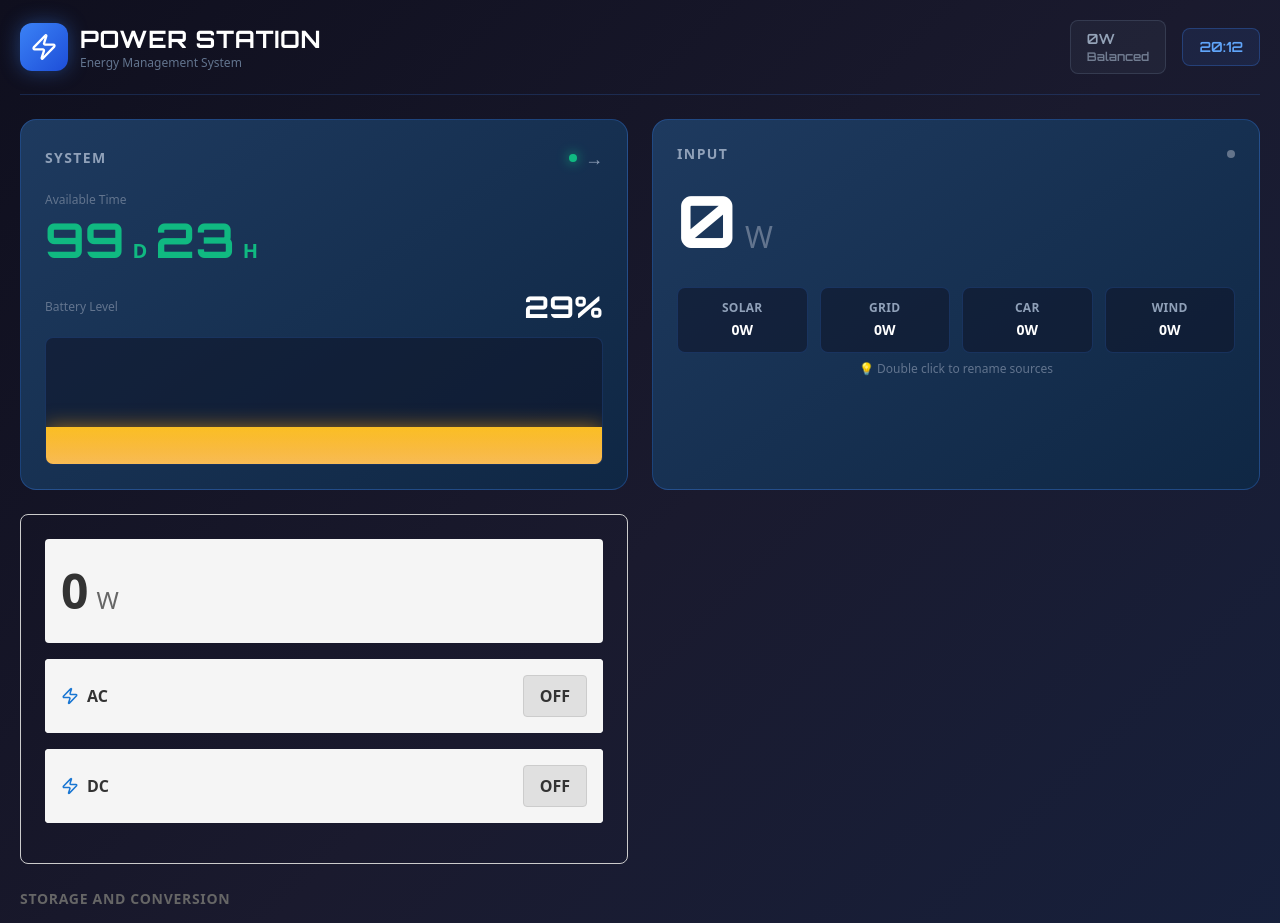
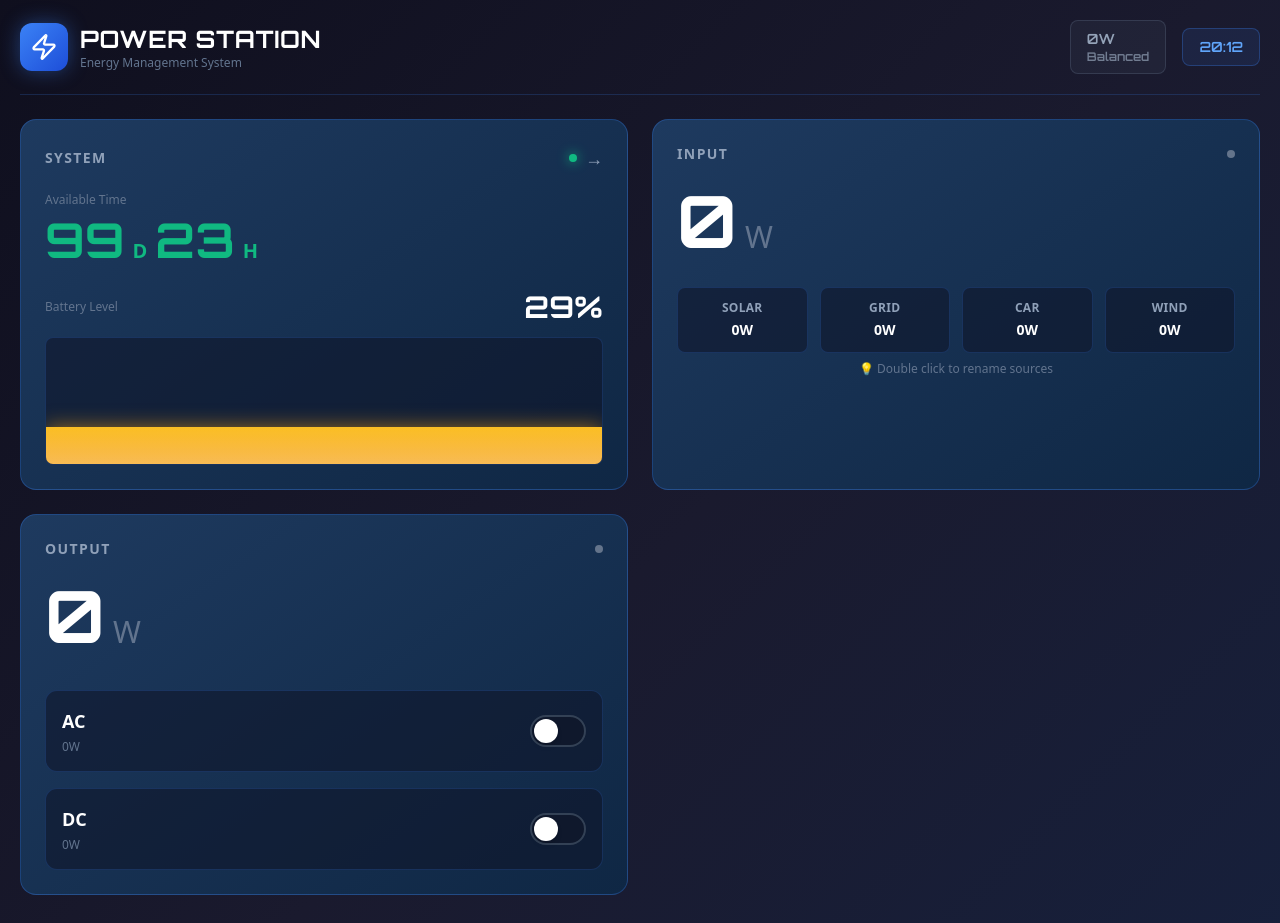
Before and after one commit to VermiNew/energy-monitoring-system, a React (Vite) app: page / in a window 1280 px wide. Shown: the top 923 px of the page. Built offline with nearby package versions, Linux system fonts and the light colour scheme.

Commit message:
style: redesign output section with toggle switches and dark theme

```diff
--- a/src/components/OutputSection.tsx
+++ b/src/components/OutputSection.tsx
@@ -1,5 +1,3 @@
-import { Zap } from 'lucide-react'
-
 interface OutputSectionProps {
   outputPower: number
   acEnabled: boolean
@@ -16,39 +14,80 @@ export function OutputSection({
   onDcToggle
 }: OutputSectionProps) {
   return (
-    <section className="output-section">
-      <div className="power-display">
-        <span className="power-value">{outputPower}</span>
-        <span className="power-unit">W</span>
+    <section className="rounded-2xl p-6 relative overflow-hidden" style={{
+      background: 'linear-gradient(145deg, #1e3a5f 0%, #0f2744 100%)',
+      border: '1px solid rgba(59, 130, 246, 0.3)'
+    }}>
+      <div className="absolute -top-1/2 -right-1/5 w-48 h-48 pointer-events-none" style={{
+        background: 'radial-gradient(circle, rgba(59, 130, 246, 0.15) 0%, transparent 70%)'
+      }} />
+
+      <div className="flex items-center justify-between mb-5 relative z-10">
+        <h2 className="text-sm font-semibold text-slate-400 tracking-widest uppercase m-0">Output</h2>
+        <div className="w-2 h-2 rounded-full" style={{
+          background: (acEnabled || dcEnabled) ? '#10b981' : '#64748b',
+          boxShadow: (acEnabled || dcEnabled) ? '0 0 12px #10b981' : 'none'
+        }} />
       </div>
 
-      <div className="toggle-container">
-        <div className="toggle-item">
-          <div className="toggle-label-with-icon">
-            <Zap size={18} />
-            <span>AC</span>
-          </div>
-          <button
-            className={`toggle-button ${acEnabled ? 'enabled' : ''}`}
-            onClick={onAcToggle}
-          >
-            {acEnabled ? 'ON' : 'OFF'}
-          </button>
+      <div className="mb-8 relative z-10">
+        <div className="flex items-baseline gap-2">
+          <span className="text-7xl font-bold text-white leading-none" style={{fontFamily: '"Orbitron", monospace'}}>
+            {outputPower}
+          </span>
+          <span className="text-3xl text-slate-500 mb-2">W</span>
         </div>
       </div>
 
-      <div className="toggle-container">
-        <div className="toggle-item">
-          <div className="toggle-label-with-icon">
-            <Zap size={18} />
-            <span>DC</span>
+      <div className="flex flex-col gap-4 relative z-10">
+        <div className="flex items-center justify-between rounded-xl p-4" style={{
+          background: 'rgba(15, 23, 42, 0.6)',
+          border: '1px solid rgba(59, 130, 246, 0.2)'
+        }}>
+          <div>
+            <div className="text-lg font-bold text-white mb-1">AC</div>
+            <div className="text-xs text-slate-500 font-medium">0W</div>
           </div>
-          <button
-            className={`toggle-button ${dcEnabled ? 'enabled' : ''}`}
+          <div
+            onClick={onAcToggle}
+            className="w-14 h-8 rounded-full relative cursor-pointer transition-all border-2"
+            style={{
+              background: acEnabled
+                ? 'linear-gradient(90deg, #3b82f6 0%, #2563eb 100%)'
+                : 'rgba(15, 23, 42, 0.8)',
+              borderColor: acEnabled ? '#60a5fa' : '#334155',
+              boxShadow: acEnabled ? '0 0 20px rgba(59, 130, 246, 0.5)' : 'none'
+            }}
+          >
+            <div className="w-6 h-6 bg-white rounded-full absolute top-0.5 transition-all shadow-md" style={{
+              left: acEnabled ? 'calc(100% - 26px)' : '2px'
+            }} />
+          </div>
+        </div>
+
+        <div className="flex items-center justify-between rounded-xl p-4" style={{
+          background: 'rgba(15, 23, 42, 0.6)',
+          border: '1px solid rgba(59, 130, 246, 0.2)'
+        }}>
+          <div>
+            <div className="text-lg font-bold text-white mb-1">DC</div>
+            <div className="text-xs text-slate-500 font-medium">0W</div>
+          </div>
+          <div
             onClick={onDcToggle}
+            className="w-14 h-8 rounded-full relative cursor-pointer transition-all border-2"
+            style={{
+              background: dcEnabled
+                ? 'linear-gradient(90deg, #3b82f6 0%, #2563eb 100%)'
+                : 'rgba(15, 23, 42, 0.8)',
+              borderColor: dcEnabled ? '#60a5fa' : '#334155',
+              boxShadow: dcEnabled ? '0 0 20px rgba(59, 130, 246, 0.5)' : 'none'
+            }}
           >
-            {dcEnabled ? 'ON' : 'OFF'}
-          </button>
+            <div className="w-6 h-6 bg-white rounded-full absolute top-0.5 transition-all shadow-md" style={{
+              left: dcEnabled ? 'calc(100% - 26px)' : '2px'
+            }} />
+          </div>
         </div>
       </div>
     </section>
```
